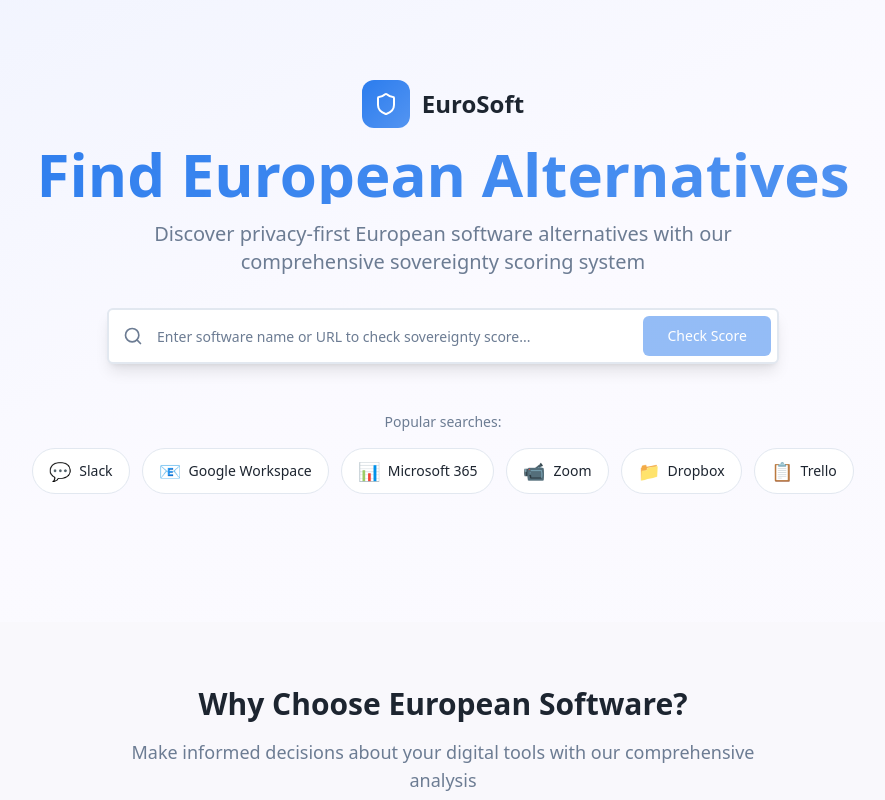
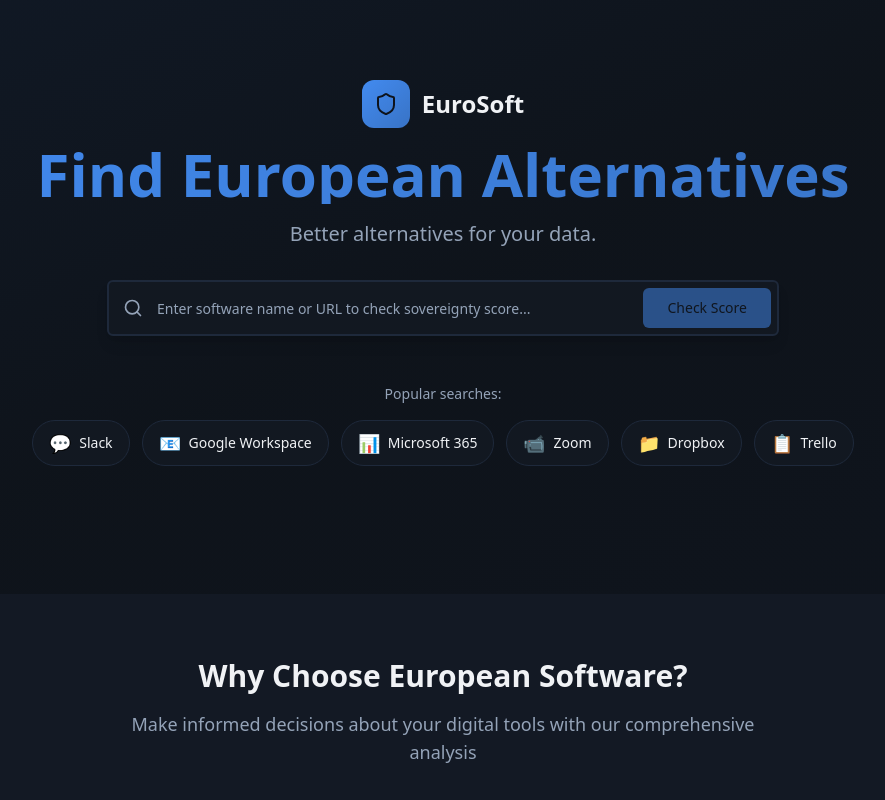
Before and after one commit to limmerja/trusty-europe-finder, a React (Vite) app: page / in a window 1280 px wide. Shown: the top 800 px of the page, without its empty margins (197-1082 px from the left). Built offline with nearby package versions, Linux system fonts and the light colour scheme.

Commit message:
Apply dark mode and update slogan
Update the site to use the dark mode color theme and change the slogan to "Better alternatives for your data."

```diff
--- a/src/App.tsx
+++ b/src/App.tsx
@@ -3,6 +3,7 @@ import { Toaster as Sonner } from "@/components/ui/sonner";
 import { TooltipProvider } from "@/components/ui/tooltip";
 import { QueryClient, QueryClientProvider } from "@tanstack/react-query";
 import { BrowserRouter, Routes, Route } from "react-router-dom";
+import { ThemeProvider } from "next-themes";
 import Index from "./pages/Index";
 import SearchResults from "./pages/SearchResults";
 import LoadingPage from "./pages/LoadingPage";
@@ -12,6 +13,7 @@ const queryClient = new QueryClient();
 
 const App = () => (
   <QueryClientProvider client={queryClient}>
+    <ThemeProvider attribute="class" defaultTheme="dark" enableSystem>
       <TooltipProvider>
         <Toaster />
         <Sonner />
@@ -26,6 +28,7 @@ const App = () => (
           </Routes>
         </BrowserRouter>
       </TooltipProvider>
+    </ThemeProvider>
   </QueryClientProvider>
 );
 
--- a/src/pages/Index.tsx
+++ b/src/pages/Index.tsx
@@ -67,7 +67,7 @@ const Index = () => {
                 Find European Alternatives
               </p>
               <p className="text-xl text-muted-foreground max-w-2xl mx-auto">
-                Discover privacy-first European software alternatives with our comprehensive sovereignty scoring system
+                Better alternatives for your data.
               </p>
             </div>
 
```
Lines whose indentation alone changed are shown as unchanged.
